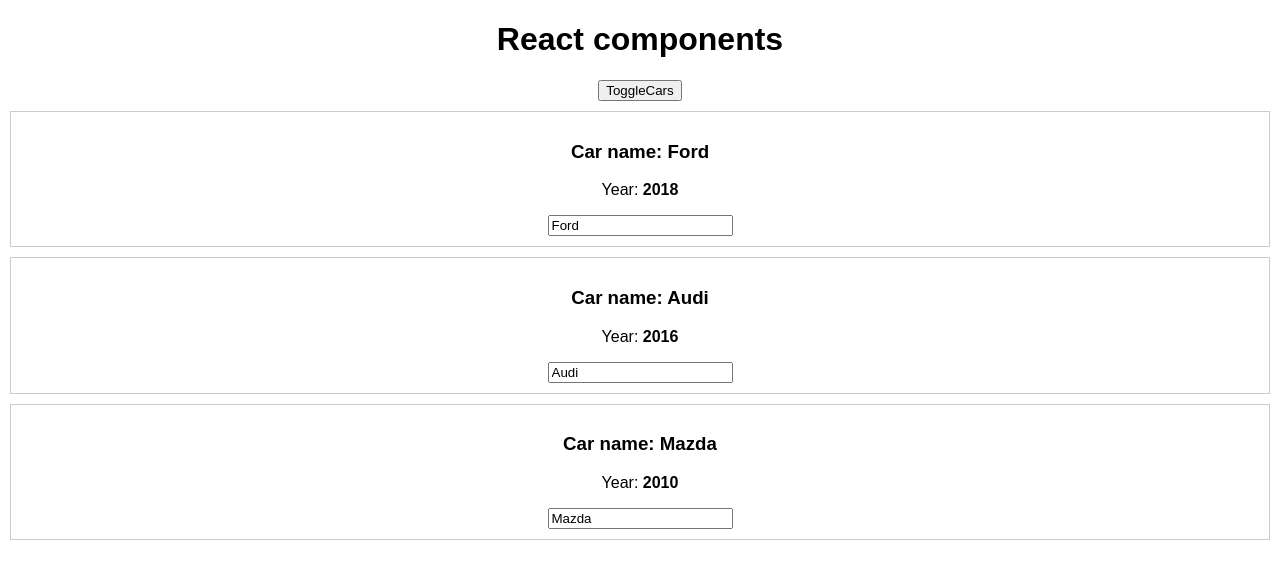
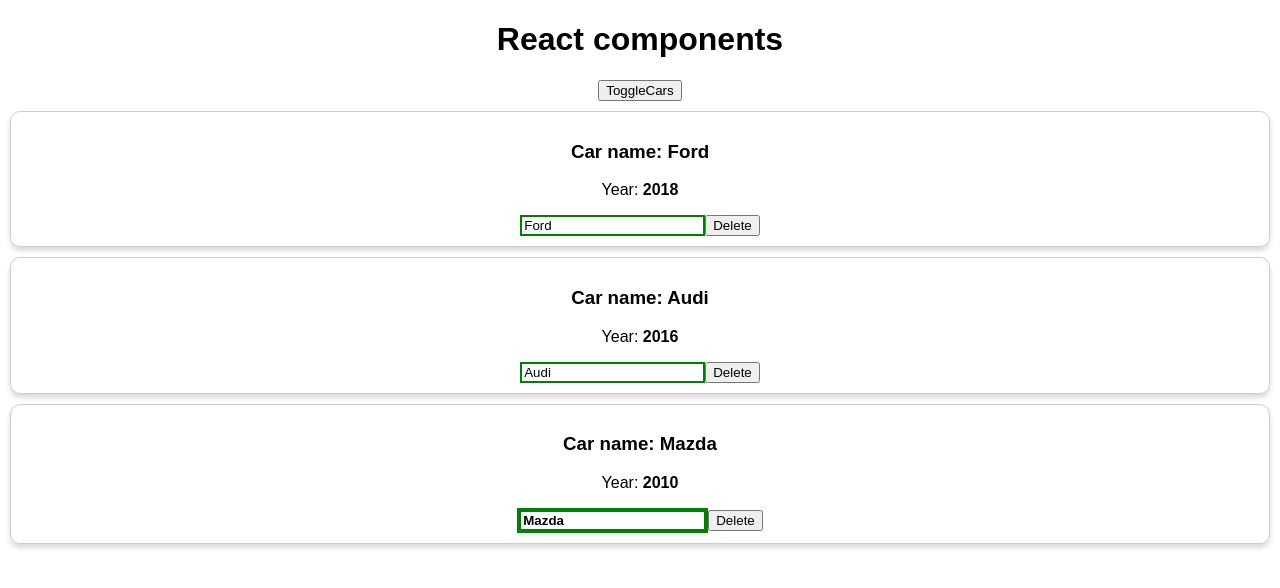
Before and after one commit to angeliquesy/quiz-firebase, a React (Create React App) app: page / in a window 1280 px wide. Both pictures are taken after a click on the button "ToggleCars". Shown: the top 588 px of the page. Built offline with nearby package versions, Linux system fonts and the light colour scheme.

Commit message:
style: Radium

```diff
--- a/package.json
+++ b/package.json
@@ -3,6 +3,8 @@
   "version": "0.1.0",
   "private": true,
   "dependencies": {
+    "node-sass": "^6.0.1",
+    "radium": "^0.26.1",
     "react": "^16.4.1",
     "react-dom": "^16.4.1",
     "react-scripts": "1.1.4"
--- a/src/App.js
+++ b/src/App.js
@@ -40,6 +40,13 @@
     })
   }
 
+  deleteHandler(index) {
+    const cars = this.state.cars.concat()
+    cars.splice(index, 1)
+
+    this.setState({cars})
+  }
+
   render() {
     const divStyle = {
       textAlign: 'center',
@@ -54,6 +61,7 @@
             key={index}
             name={car.name}
             year={car.year}
+            onDelete={this.deleteHandler.bind(this, index)}
             onChangeName={event => this.onChangeName(event.target.value, index)}
             // лучший способ (оптимизация): onChangeTitle={this.changeTitleHandler.bind(this, car.name)}
           />
--- /dev/null
+++ b/src/Car/Car.css
@@ -0,0 +1,23 @@
+.car {
+    margin: 10px;
+    padding: 10px;
+    border-radius: 10px;
+    transition: border 0.3s, box-shadow 0.3s;
+}
+
+.input:focus {
+  outline: none;
+}
+
+.input.green {
+    border: 2px solid green;
+}
+
+.input.red {
+    border: 2px solid red;
+}
+
+.input.bold {
+    border: 4px solid green;
+    font-weight: bold;
+}
--- a/src/Car/Car.js
+++ b/src/Car/Car.js
@@ -1,14 +1,43 @@
 import React from 'react';
+import Radium from 'radium'
+import './Car.css'
 
-export default (props) => (
-  <div style={{
+const Car = (props) => {
+  const inputClasses = ['input']
+
+  if (props.name !== '') {
+    inputClasses.push('green')
+  }
+  else {
+    inputClasses.push('red')
+  }
+
+  if (props.name.length > 4) {
+    inputClasses.push('bold')
+  }
+
+  const style = {
     border: '1px solid #ccc',
-    margin: '10px',
-    padding: '10px'
-  }}>
-    <h3>Car name: {props.name}</h3>
-    <p>Year: <strong>{props.year}</strong></p>
-    <input type='text' onChange={props.onChangeName} value={props.name}/>
-    {/*<button onClick={props.onDelete}>Delete</button>*/}
-  </div>
-);
+    boxShadow: '0 4px 5px 0 rgba(0, 0, 0, .14)',
+    ':hover': {
+      border: '1px solid #aaa',
+      boxShadow: '0 4px 15px 0 rgba(0, 0, 0, .25)',
+    }
+  }
+
+  return (
+    <div style={style} className='car'>
+      <h3>Car name: {props.name}</h3>
+      <p>Year: <strong>{props.year}</strong></p>
+      <input
+        type='text'
+        onChange={props.onChangeName}
+        value={props.name}
+        className={inputClasses.join(' ')}
+      />
+      <button onClick={props.onDelete}>Delete</button>
+    </div>
+  )
+};
+
+export default Radium(Car);
```
Also changed, not shown: 1 other file (tests, documents, lock files or other folders).
